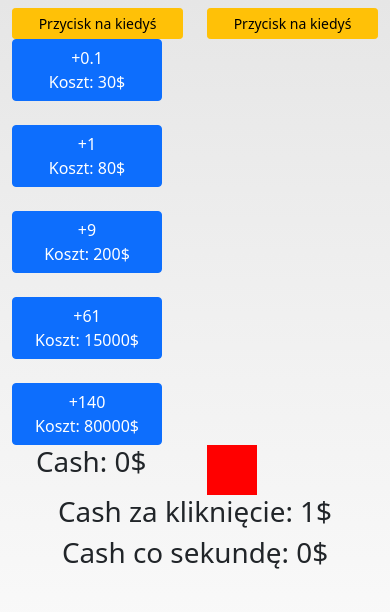
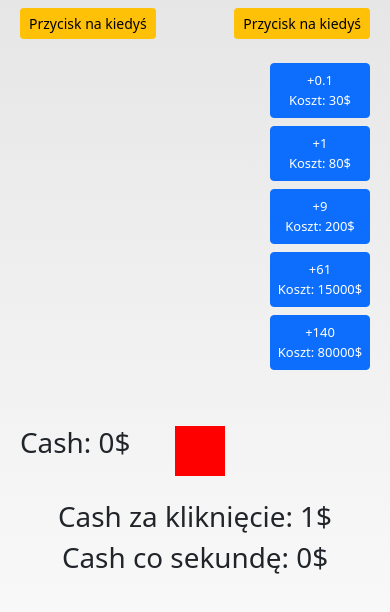
Before and after one commit to extara/tropiccal_clicker, a plain HTML site: page index.html in a window 390 px wide. Drawn offline with nearby package versions, Linux system fonts and the light colour scheme.

Commit message:
feat: added responsive design

```diff
--- a/css/style.css
+++ b/css/style.css
@@ -23,3 +23,12 @@ body {
     width: 50px;
     background-color: red;
 }
+
+@media (max-width: 576px) {
+    .btn-buy {
+      width: 100px;
+      height: 55px;
+      font-size: 13px;
+      padding: 0;
+    }
+  }
--- a/index.html
+++ b/index.html
@@ -12,55 +12,42 @@
 <div class="container-fluid">
         <!-- "nav" buttons -->
         <div class="row mt-2">
-            <div class="col-6 d-grid justify-content-md-start">
-            <button type="button" class="btn btn-warning btn-sm btn-left ms-sm-4">Przycisk na kiedyś</button>
+            <div class="col-6 d-grid justify-content-start">
+            <button type="button" class="btn btn-warning btn-sm ms-2">Przycisk na kiedyś</button>
             </div>
-            <div class="col-6 d-grid justify-content-md-end">
-            <button type="button" class="btn btn-warning btn-sm btn-right me-sm-4">Przycisk na kiedyś</button>
+            <div class="col-6 d-grid justify-content-end">
+            <button type="button" class="btn btn-warning btn-sm me-2">Przycisk na kiedyś</button>
             </div>
         </div>
         <!-- Game buttons -->
-        <div class="row mt-sm-5">
-            <div class="col-sm-9"></div>
-            <div class="col-sm-3 d-grid justify-content-md-end">
-            <button type="button" class="btn btn-primary btn-buy me-4" id="x1" onclick="PlusOne()">+0.1<br>Koszt: 30$</button>
+        <div class="row mt-4 mt-sm-5">
+            <div class="col-12 d-grid justify-content-end">
+            <button type="button" class="btn btn-primary btn-buy me-2 mb-2 mb-sm-3" id="x1" onclick="PlusOne()">+0.1<br>Koszt: 30$</button>
             </div>
-        </div>
-        <div class="row mt-4">
-            <div class="col-sm-9"></div>
-            <div class="col-sm-3 d-grid justify-content-md-end">
-            <button type="button" class="btn btn-primary btn-buy me-4" id="x2" onclick="PlusTwo()">+1<br>Koszt: 80$</button>
+            <div class="col-12 d-grid justify-content-end">
+            <button type="button" class="btn btn-primary btn-buy me-2 mb-2 mb-sm-3" id="x2" onclick="PlusTwo()">+1<br>Koszt: 80$</button>
             </div>
-        </div>
-        <div class="row mt-4">
-            <div class="col-sm-9"></div>
-            <div class="col-sm-3 d-grid justify-content-md-end">
-            <button type="button" class="btn btn-primary btn-buy me-4" id="x5" onclick="IdleFive()">+9<br>Koszt: 200$</button>
+            <div class="col-12 d-grid justify-content-end">
+            <button type="button" class="btn btn-primary btn-buy me-2 mb-2 mb-sm-3" id="x5" onclick="IdleFive()">+9<br>Koszt: 200$</button>
             </div>
-        </div>
-        <div class="row mt-4">
-            <div class="col-sm-9"></div>
-            <div class="col-sm-3 d-grid justify-content-md-end">
-            <button type="button" class="btn btn-primary btn-buy me-4" id="x10" onclick="IdleTen()">+61<br> Koszt: 15000$</button>
+            <div class="col-12 d-grid justify-content-end">
+            <button type="button" class="btn btn-primary btn-buy me-2 mb-2 mb-sm-3" id="x10" onclick="IdleTen()">+61<br> Koszt: 15000$</button>
             </div>
-        </div>
-        <div class="row mt-4">
-            <div class="col-sm-9"></div>
-            <div class="col-sm-3 d-grid justify-content-md-end">
-            <button type="button" class="btn btn-primary btn-buy me-4" id="x20" onclick="IdleTwenty()">+140<br> Koszt: 80000$</button>
+            <div class="col-12 d-grid justify-content-end">
+            <button type="button" class="btn btn-primary btn-buy me-2 mb-2 mb-sm-3" id="x20" onclick="IdleTwenty()">+140<br> Koszt: 80000$</button>
             </div>
         </div>
     <!-- Clickable area -->
-    <div class="row">
-        <div class="col-6">
-            <h1 id="money" class="ms-4">Cash: 0$</h1>
+    <div class="row mt-5">
+        <div class="col-5">
+            <h1 id="money" class="ms-2">Cash: 0$</h1>
         </div>
-        <div class="col-6">
-            <div class="clicker" onclick="MoneyClicks()"></div>
+        <div class="col-2">
+            <div class="clicker mx-auto" onclick="MoneyClicks()"></div>
         </div>
     </div>
     <!--- Counter -->
-    <div class="row">
+    <div class="row mt-4">
         <div class="col-12 text-center">
             <h1 id="perclick">Cash za kliknięcie: 1$</h1>
             <h1 id="persec">Cash co sekundę: 0$</h1>
```
